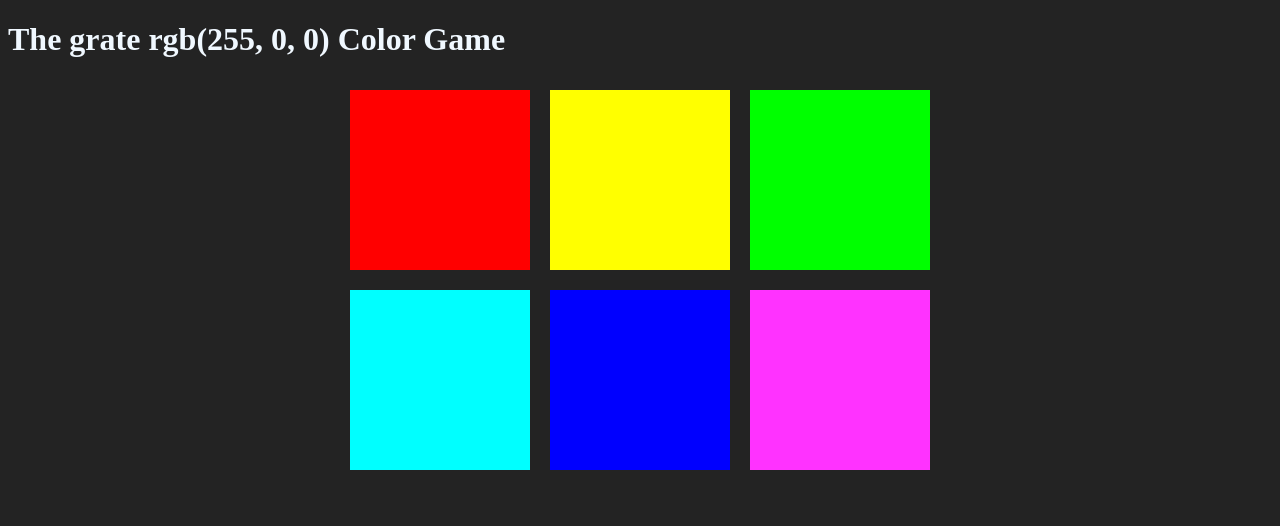
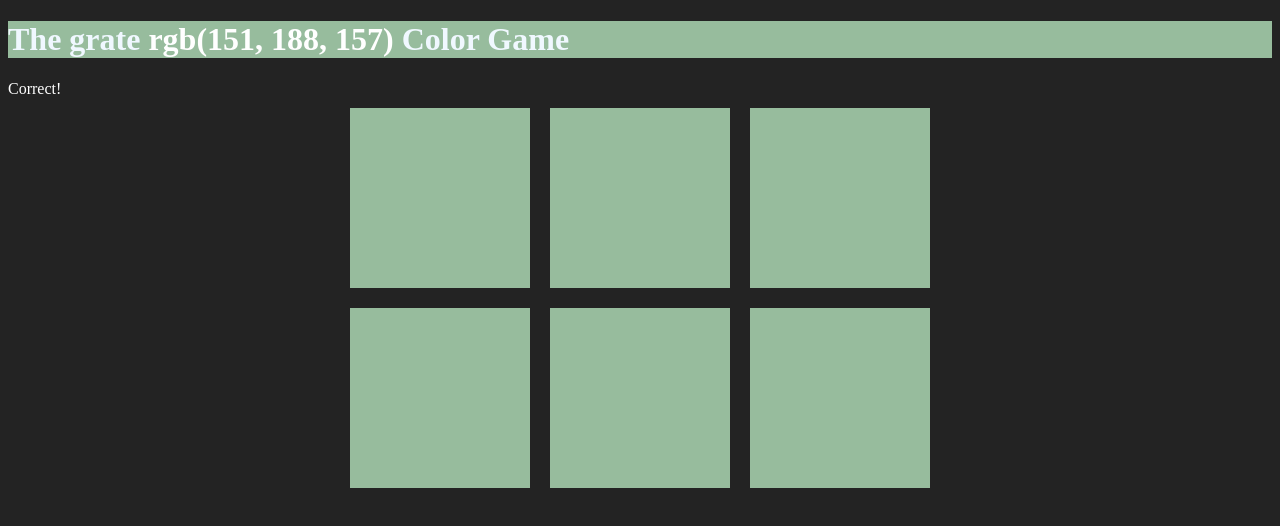
Before and after one commit to ramunasnognys/color-game, a plain HTML site: page index.html in a window 1280 px wide. Both pictures are taken after a click on the element 439 px from the left and 179 px from the top of the page. Drawn offline with Linux system fonts and the light colour scheme.

Commit message:
Update Code

```diff
--- a/colorGame.css
+++ b/colorGame.css
@@ -4,6 +4,9 @@ body {
 
 h1 {
   color: aliceblue;
+}
+span {
+  color: white;
 }
 #container {
   max-width: 600px;
--- a/colorGame.js
+++ b/colorGame.js
@@ -1,19 +1,17 @@
 // 2. Set the ggoal color
 // 3  Update span with new color code
 // 4  Make click event
+// 5  Pick a random color
+// 6  Generate 6 random colors
 
-var colors = [
-  "rgb(255, 0, 0)",
-  "rgb(255, 255, 0)",
-  "rgb(0, 255, 0)",
-  "rgb(0, 255, 255)",
-  "rgb(0, 0, 255)",
-  "rgb(255, 50, 255)",
-]
+var colors = generateRandomColors(6);
 
 var squares = document.querySelectorAll(".square");
-var pickedColor = colors[0];
+var pickedColor = pickColor();
 var colorDisplay = document.getElementById("colorDisplay");
+var messageDisplay = document.getElementById("message");
+var h1 = document.querySelector("h1");
+
 colorDisplay.textContent = pickedColor
 
 
@@ -26,10 +24,55 @@ for (let i = 0; i < squares.length; i++) {
     //grab color of clicked square
     let clickedColor = this.style.backgroundColor;
     //compare color to pickedColor
+    console.log(clickedColor, pickedColor);
+
     if (clickedColor === pickedColor) {
-      alert('Correct!');
+      messageDisplay.textContent = "Correct!";
+      changeColors(clickedColor);
+      h1.style.background = pickedColor;
+
     } else {
-      this.style.backgroundColor = "#232323"
+      this.style.backgroundColor = "#232323";
+      messageDisplay.textContent = "Try Again!";
     }
   })
 }
+
+function changeColors(color) {
+  //loop through all squares
+  for(var i = 0; i < squares.length; i++) {
+    //change each color to match given color
+    squares[i].style.background = color;
+
+  }
+}
+
+function pickColor(){
+  var random = Math.floor(Math.random() * colors.length);
+  return colors[random];
+}
+
+// 6
+function generateRandomColors(num) {
+  //make an array
+  var arr = [];
+  //add num random colors to arr
+  for (let index = 0; index < num; index++) {
+    //get random color adn push into the array
+    arr.push(randomColor());
+
+  }
+  //return that array
+  return arr;
+}
+
+function randomColor() {
+  //pick a "red" from 0 -255
+  var r = Math.floor(Math.random() * 256)
+  //pick a "green" from 0 -255
+  var g = Math.floor(Math.random() * 256)
+  //pick a "blue" from 0 -255
+  var b = Math.floor(Math.random() * 256)
+  "rgb(r,g,b)"
+  return "rgb(" + r + ", " + g + ", " + b + ")";
+}
--- a/index.html
+++ b/index.html
@@ -13,6 +13,9 @@
 <body>
 
   <h1>The grate <span id="colorDisplay">RGB</span> Color Game</h1>
+  <div>
+    <span id="message"></span>
+  </div>
   <div id="container">
     <div class="square"></div>
     <div class="square"></div>
```
